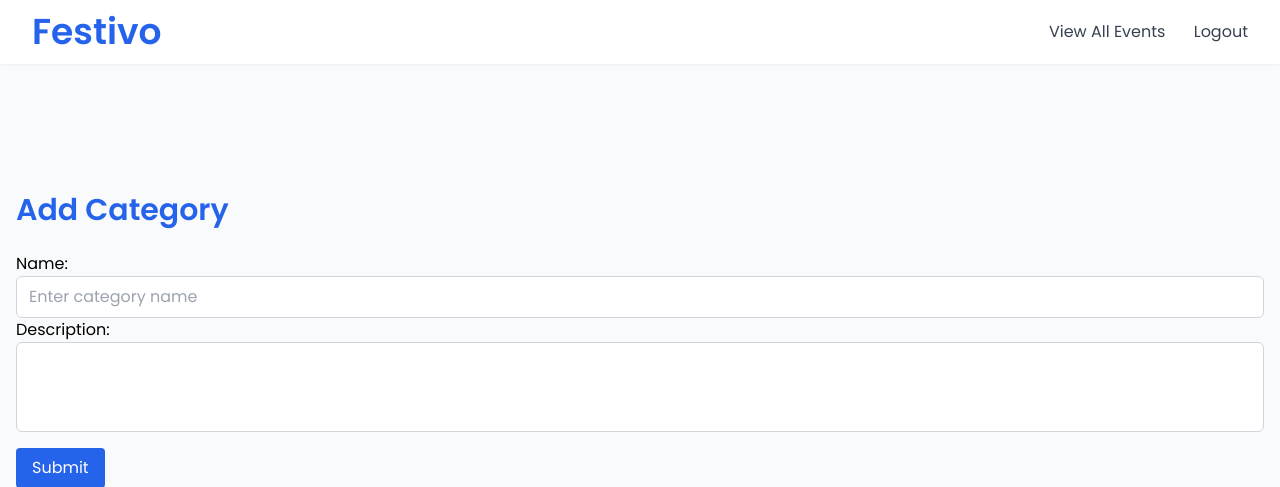
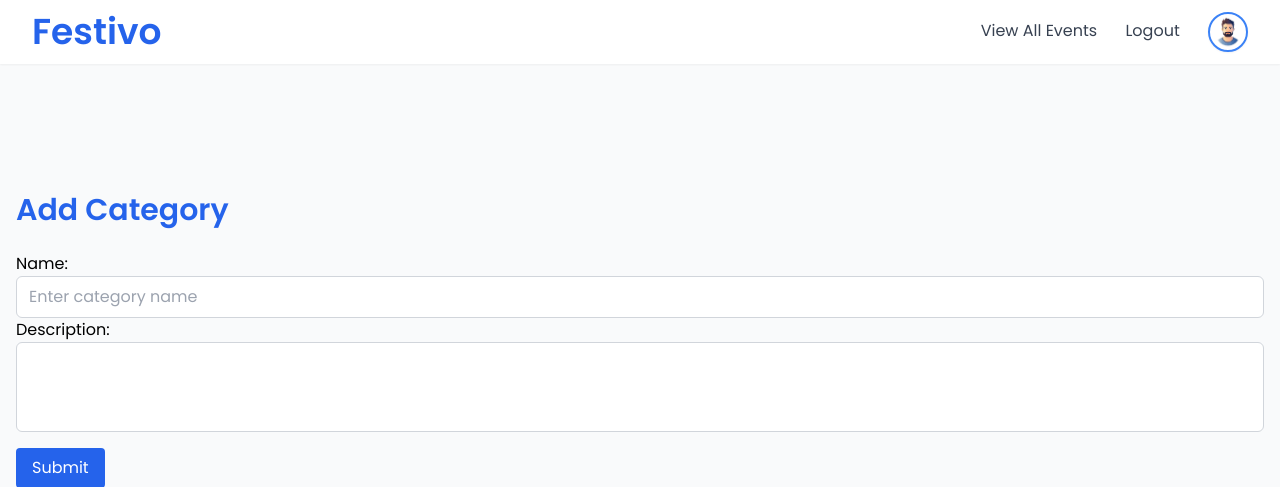
Before and after one commit to sajjadhossanshimanto/festivo-event-managent-system, a Django app: page /categories/add/ in a window 1280 px wide. Shown: the top 487 px of the page. Run offline with Django 5.2, Linux system fonts and the light colour scheme; the visitor is signed in with stand-in values (Sample User, id 1); data comes from the database, SQL or seed files in the repository; some libraries are stand-ins or nearby versions.

Commit message:
profile click button

```diff
--- a/events/templates/events/base.html
+++ b/events/templates/events/base.html
@@ -48,6 +48,12 @@
                             {% for label, link in features %}
                                 <a href="{% url link %}" class="text-gray-700 hover:text-blue-600 text-md font-medium">{{label}}</a>
                             {% endfor %}
+                            {% if user.is_authenticated %}
+                            <a href="{% url 'profile' %}" class="inline-block align-middle">
+                                <img src="{{user.profile_image.url}}"
+                                    class="w-10 h-10 rounded-full border-2 border-blue-500 object-cover shadow-sm hover:border-blue-700 transition duration-200"/>
+                            </a>
+                            {% endif %}
                         </div>
                     </div>
                 </div>
```
